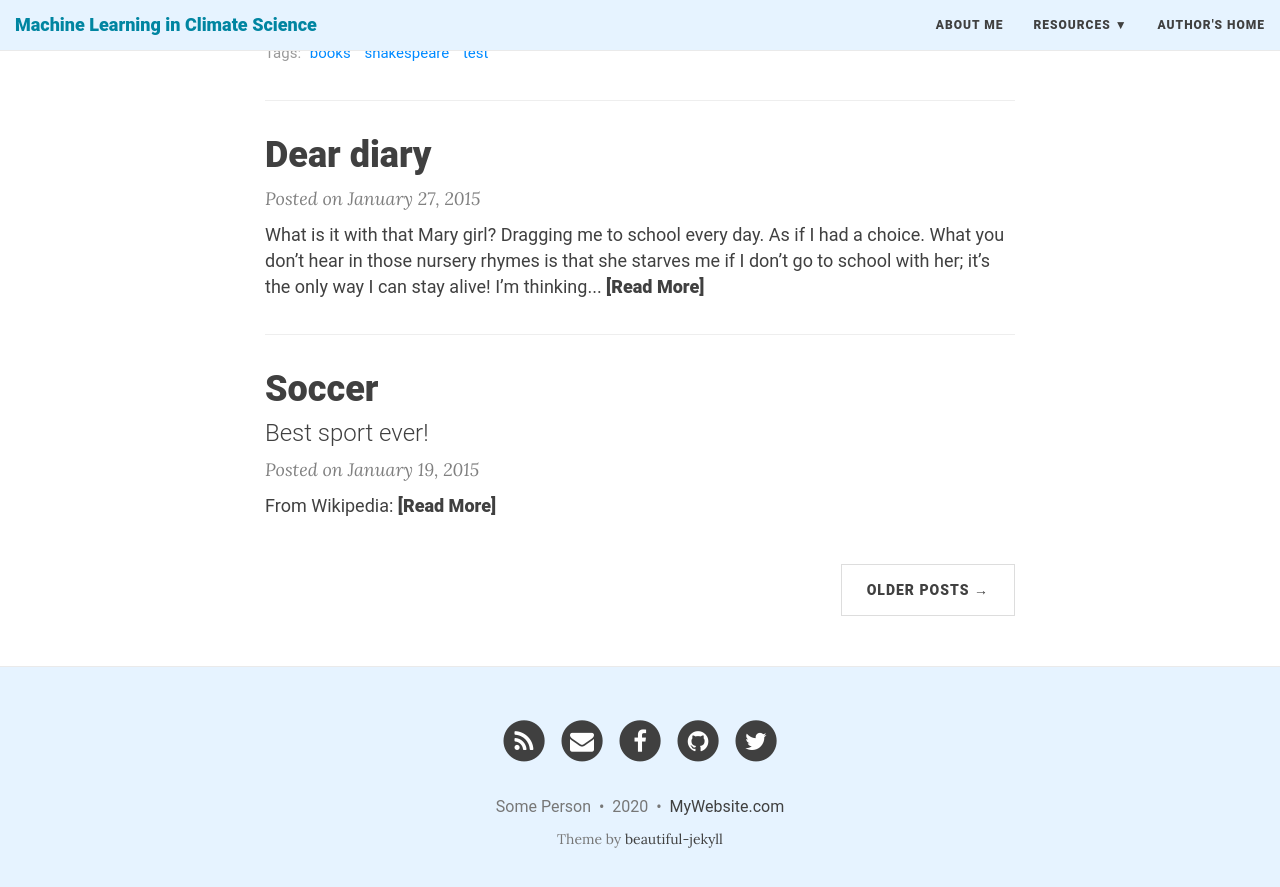
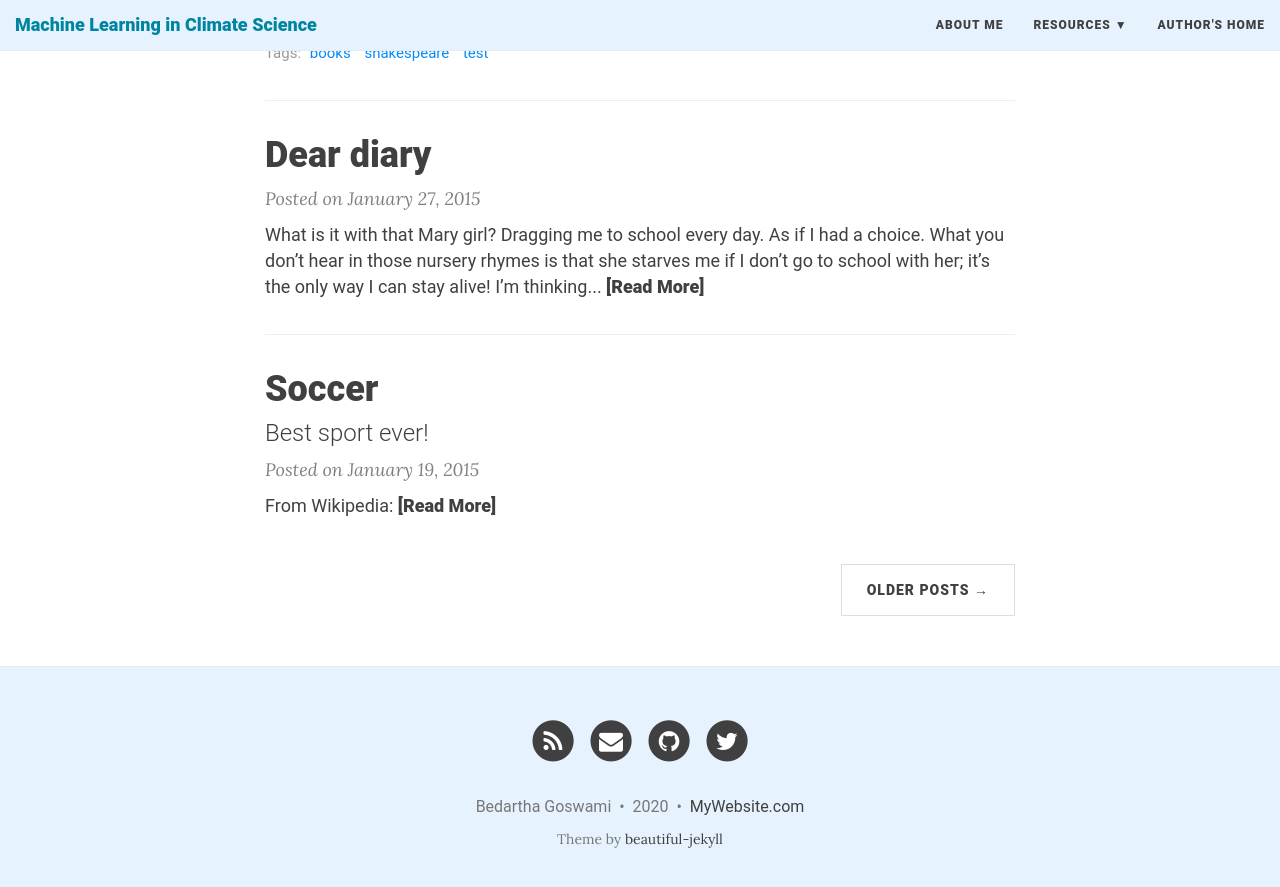
Before and after one commit to mlcs/mlcs.github.io, a Jekyll site: the page built from index.html, in a window 1280 px wide and 900 px high, scrolled down 1055 px. Shown: the top 887 px of the window. Built offline with Jekyll 4.4.1, drawn with Linux system fonts in a browser that asks for light colours; nearby versions of some CDN libraries; the list of posts is cut into pages by our own code; some of the changed lines change nothing that is shown.

Commit message:
Add MLCS logo; update social media and email info

```diff
--- a/_config.yml
+++ b/_config.yml
@@ -28,7 +28,7 @@
 
 # Image to show in the navigation bar - image must be a square (width = height)
 # Remove this parameter if you don't want an image in the navbar
-avatar: "/img/avatar-icon.png"
+avatar: "/img/mlcs_logo_logo.png"
 
 # If you want to have an image logo in the top-left corner instead of the title text,
 # then specify the following parameter
@@ -60,7 +60,7 @@
 # Change all these values or delete the ones you don't want.
 # Important: you must keep the "name" parameter, everything else you can remove
 author:
-  name: Some Person
+  name: Bedartha Goswami
 
 # Select your active Social Network Links.
 # Uncomment the links you want to show in the footer and add your information to each link.
@@ -68,10 +68,10 @@
 # If you want to add a new link that isn't here, you'll need to also edit the file _data/SocialNetworks.yml
 social-network-links:
   rss: true
-  email: "someone@example.com"
-  facebook: deanattali
-  github: daattali
-  twitter: daattali
+  email: "machinelearning.climatescience@protonmail.com"
+  #facebook: deanattali
+  github: mlcs
+  twitter: MachineClimate
 #  reddit: yourname
 #  linkedin: daattali
 #  xing: yourname
```
Also changed, not shown: img/mlcs_logo_logo.png (added).
